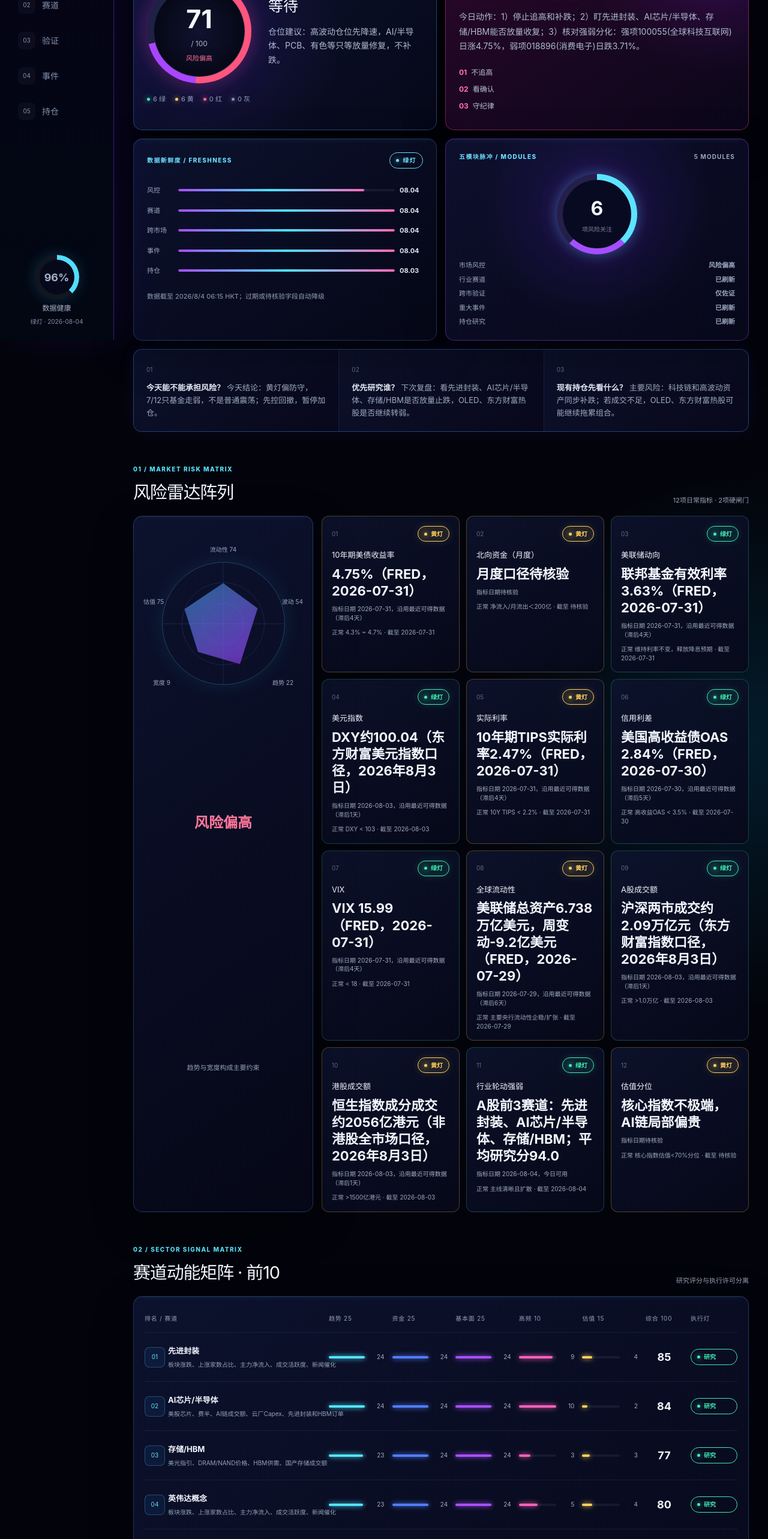
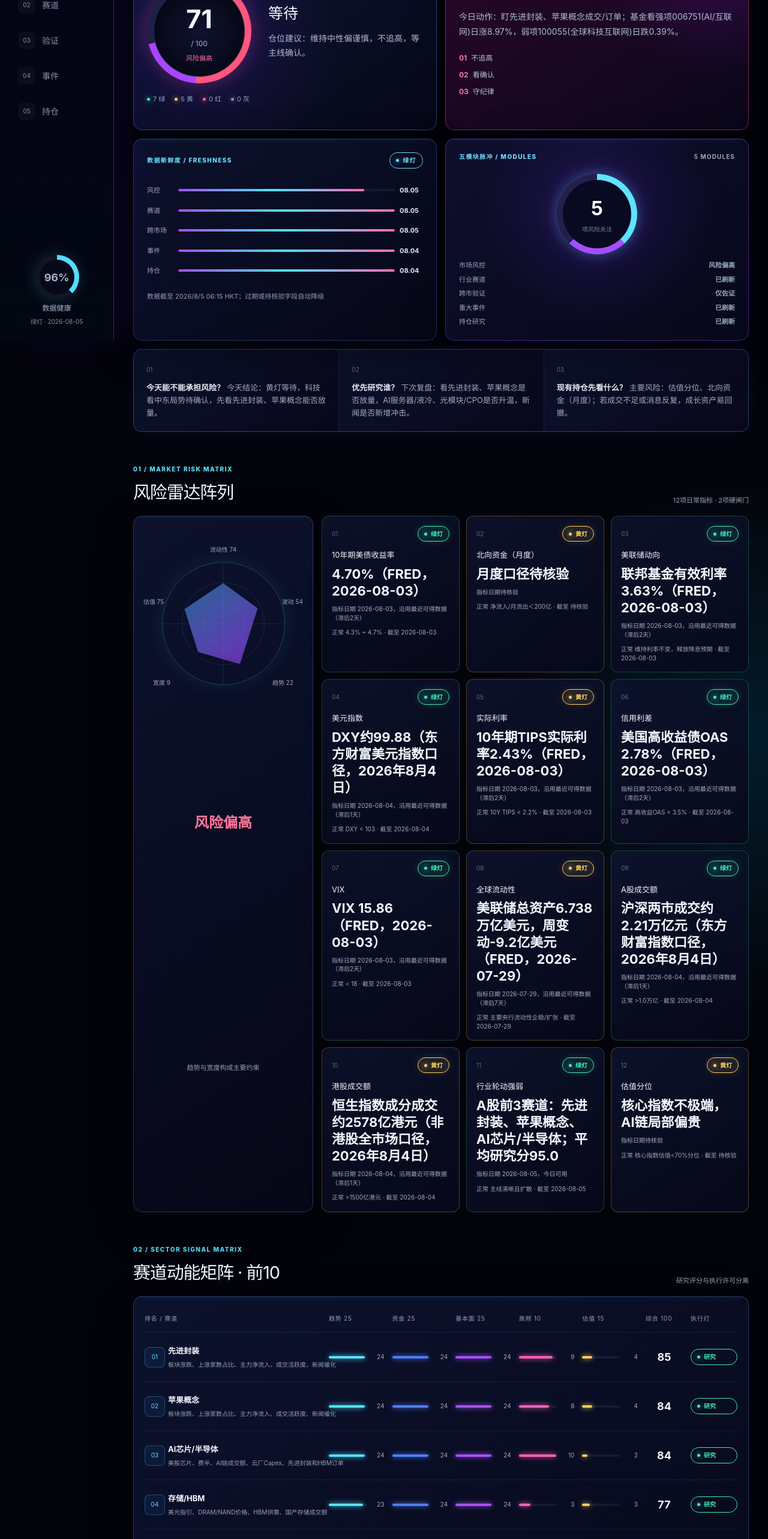
Before and after one commit to judebrisbylg-matthew/investment-market-dashboard, a Next.js app in the folder dashboard/: page /investment-market-dashboard/ in a window 1280 px wide. Shown: the part 234-2800 px from the top of the page at 60% size. Built offline with nearby package versions, Linux system fonts and the light colour scheme.

Commit message:
Update daily investment center dashboard

```diff
--- a/dashboard/app/dashboard-data.ts
+++ b/dashboard/app/dashboard-data.ts
@@ -1,43 +1,43 @@
 // Generated from data/market-data.json. Do not edit by hand.
 export const snapshot = {
-  "businessDate": "2026-08-04",
-  "generatedAt": "2026-08-04T14:49:40+08:00",
-  "asOf": "2026/8/4 06:15 HKT",
+  "businessDate": "2026-08-05",
+  "generatedAt": "2026-08-05T07:18:02+08:00",
+  "asOf": "2026/8/5 06:15 HKT",
   "marketGate": "风险偏高",
   "dataHealth": "绿灯",
   "coverage": 96,
   "riskScore": 71,
   "lightCounts": {
-    "green": 6,
-    "yellow": 6,
+    "green": 7,
+    "yellow": 5,
     "red": 0,
     "gray": 0
   },
   "daily": {
-    "asOf": "2026/8/4 06:15 HKT",
+    "asOf": "2026/8/5 06:15 HKT",
     "signal": "黄灯",
     "action": "等待",
-    "marketJudgement": "今天结论：黄灯偏防守，7/12只基金走弱，不是普通震荡；先控回撤，暂停加仓。",
-    "positionAdvice": "仓位建议：高波动仓位先降速，AI/半导体、PCB、有色等只等放量修复，不补跌。",
-    "needAction": "今日动作：1）停止追高和补跌；2）盯先进封装、AI芯片/半导体、存储/HBM能否放量收复；3）核对强弱分化：强项100055(全球科技互联网)日涨4.75%，弱项018896(消费电子)日跌3.71%。",
-    "actionReason": "不操作原因：基金端普跌，估值分位、10年期美债收益...仍偏敏感，主线需成交和订单重新确认。",
-    "riskPoint": "主要风险：科技链和高波动资产同步补跌；若成交不足，OLED、东方财富热股可能继续拖累组合。",
-    "nextReview": "下次复盘：看先进封装、AI芯片/半导体、存储/HBM是否放量止跌，OLED、东方财富热股是否继续转弱。"
+    "marketJudgement": "今天结论：黄灯等待，科技看中东局势待确认，先看先进封装、苹果概念能否放量。",
+    "positionAdvice": "仓位建议：维持中性偏谨慎，不追高，等主线确认。",
+    "needAction": "今日动作：盯先进封装、苹果概念成交/订单；基金看强项006751(AI/互联网)日涨8.97%，弱项100055(全球科技互联网)日跌0.39%。",
+    "actionReason": "不操作原因：估值分位、北向资金（月度）未转绿，科技看中东局势仍待确认。",
+    "riskPoint": "主要风险：估值分位、北向资金（月度）；若成交不足或消息反复，成长资产易回撤。",
+    "nextReview": "下次复盘：看先进封装、苹果概念是否放量，AI服务器/液冷、光模块/CPO是否升温，新闻是否新增冲击。"
   },
   "freshness": [
     {
       "name": "风控",
-      "date": "08.04",
+      "date": "08.05",
       "width": 86
     },
     {
       "name": "赛道",
-      "date": "08.04",
+      "date": "08.05",
       "width": 100
     },
     {
       "name": "跨市场",
-      "date": "08.04",
+      "date": "08.05",
       "width": 100
     },
     {
@@ -47,7 +47,7 @@ export const snapshot = {
     },
     {
       "name": "持仓",
-      "date": "08.03",
+      "date": "08.04",
       "width": 100
     }
   ],
@@ -57,7 +57,7 @@ export const snapshot = {
       "name": "市场风控",
       "state": "风险偏高",
       "tone": "yellow",
-      "desc": "6项预警"
+      "desc": "5项预警"
     },
     {
       "code": "02",
@@ -93,11 +93,11 @@ export const snapshot = {
 export const risks = [
   [
     "10年期美债收益率",
-    "4.75%（FRED，2026-07-31）",
-    "yellow",
+    "4.70%（FRED，2026-08-03）",
+    "green",
     "4.3% ~ 4.7%",
-    "指标日期 2026-07-31，沿用最近可得数据（滞后4天）",
-    "2026-07-31"
+    "指标日期 2026-08-03，沿用最近可得数据（滞后2天）",
+    "2026-08-03"
   ],
   [
     "北向资金（月度）",
@@ -109,75 +109,75 @@ export const risks = [
   ],
   [
     "美联储动向",
-    "联邦基金有效利率3.63%（FRED，2026-07-31）",
+    "联邦基金有效利率3.63%（FRED，2026-08-03）",
     "green",
     "维持利率不变，释放降息预期",
-    "指标日期 2026-07-31，沿用最近可得数据（滞后4天）",
-    "2026-07-31"
+    "指标日期 2026-08-03，沿用最近可得数据（滞后2天）",
+    "2026-08-03"
   ],
   [
     "美元指数",
-    "DXY约100.04（东方财富美元指数口径，2026年8月3日）",
+    "DXY约99.88（东方财富美元指数口径，2026年8月4日）",
     "green",
     "DXY < 103",
-    "指标日期 2026-08-03，沿用最近可得数据（滞后1天）",
+    "指标日期 2026-08-04，沿用最近可得数据（滞后1天）",
+    "2026-08-04"
+  ],
+  [
+    "实际利率",
+    "10年期TIPS实际利率2.43%（FRED，2026-08-03）",
+    "yellow",
+    "10Y TIPS < 2.2%",
+    "指标日期 2026-08-03，沿用最近可得数据（滞后2天）",
     "2026-08-03"
   ],
   [
-    "实际利率",
-    "10年期TIPS实际利率2.47%（FRED，2026-07-31）",
-    "yellow",
-    "10Y TIPS < 2.2%",
-    "指标日期 2026-07-31，沿用最近可得数据（滞后4天）",
-    "2026-07-31"
-  ],
-  [
     "信用利差",
-    "美国高收益债OAS 2.84%（FRED，2026-07-30）",
+    "美国高收益债OAS 2.78%（FRED，2026-08-03）",
     "green",
     "高收益OAS < 3.5%",
-    "指标日期 2026-07-30，沿用最近可得数据（滞后5天）",
-    "2026-07-30"
+    "指标日期 2026-08-03，沿用最近可得数据（滞后2天）",
+    "2026-08-03"
   ],
   [
     "VIX",
-    "VIX 15.99（FRED，2026-07-31）",
+    "VIX 15.86（FRED，2026-08-03）",
     "green",
     "< 18",
-    "指标日期 2026-07-31，沿用最近可得数据（滞后4天）",
-    "2026-07-31"
+    "指标日期 2026-08-03，沿用最近可得数据（滞后2天）",
+    "2026-08-03"
   ],
   [
     "全球流动性",
     "美联储总资产6.738万亿美元，周变动-9.2亿美元（FRED，2026-07-29）",
     "yellow",
     "主要央行流动性企稳/扩张",
-    "指标日期 2026-07-29，沿用最近可得数据（滞后6天）",
+    "指标日期 2026-07-29，沿用最近可得数据（滞后7天）",
     "2026-07-29"
   ],
   [
     "A股成交额",
-    "沪深两市成交约2.09万亿元（东方财富指数口径，2026年8月3日）",
+    "沪深两市成交约2.21万亿元（东方财富指数口径，2026年8月4日）",
     "green",
     ">1.0万亿",
-    "指标日期 2026-08-03，沿用最近可得数据（滞后1天）",
-    "2026-08-03"
+    "指标日期 2026-08-04，沿用最近可得数据（滞后1天）",
+    "2026-08-04"
   ],
   [
     "港股成交额",
-    "恒生指数成分成交约2056亿港元（非港股全市场口径，2026年8月3日）",
+    "恒生指数成分成交约2578亿港元（非港股全市场口径，2026年8月4日）",
     "yellow",
     ">1500亿港元",
-    "指标日期 2026-08-03，沿用最近可得数据（滞后1天）",
-    "2026-08-03"
+    "指标日期 2026-08-04，沿用最近可得数据（滞后1天）",
+    "2026-08-04"
   ],
   [
     "行业轮动强弱",
-    "A股前3赛道：先进封装、AI芯片/半导体、存储/HBM；平均研究分94.0",
+    "A股前3赛道：先进封装、苹果概念、AI芯片/半导体；平均研究分95.0",
     "green",
     "主线清晰且扩散",
-    "指标日期 2026-08-04，今日可用",
-    "2026-08-04"
+    "指标日期 2026-08-05，今日可用",
+    "2026-08-05"
   ],
   [
     "估值分位",
@@ -197,6 +197,20 @@ export const sectors = [
     "flow": 24,
     "fundamental": 24,
     "hf": 9,
+    "value": 4,
+    "research": "green",
+    "execute": "green",
+    "risk": "板块涨跌、上涨家数占比、主力净流入、成交活跃度、新闻催化",
+    "operation": "继续观察",
+    "proxy": "五因子为公开字段透明代理，并非真实资金流或PE。"
+  },
+  {
+    "name": "苹果概念",
+    "score": 84,
+    "trend": 24,
+    "flow": 24,
+    "fundamental": 24,
+    "hf": 8,
     "value": 4,
     "research": "green",
     "execute": "green",
@@ -247,77 +261,63 @@ export const sectors = [
     "proxy": "五因子为公开字段透明代理，并非真实资金流或PE。"
   },
   {
-    "name": "CPO概念",
-    "score": 64,
-    "trend": 20,
-    "flow": 20,
-    "fundamental": 20,
-    "hf": 0,
+    "name": "AI服务器/液冷",
+    "score": 73,
+    "trend": 22,
+    "flow": 24,
+    "fundamental": 22,
+    "hf": 1,
     "value": 4,
-    "research": "yellow",
-    "execute": "yellow",
-    "risk": "板块涨跌、上涨家数占比、主力净流入、成交活跃度、新闻催化",
+    "research": "green",
+    "execute": "green",
+    "risk": "服务器订单、液冷招标、云厂Capex、电力配套",
     "operation": "继续观察",
     "proxy": "五因子为公开字段透明代理，并非真实资金流或PE。"
   },
   {
-    "name": "OLED",
-    "score": 64,
+    "name": "光模块/CPO",
+    "score": 73,
+    "trend": 22,
+    "flow": 24,
+    "fundamental": 22,
+    "hf": 1,
+    "value": 4,
+    "research": "green",
+    "execute": "green",
+    "risk": "800G/1.6T订单、云厂资本开支、光模块毛利率",
+    "operation": "止盈跟踪",
+    "proxy": "五因子为公开字段透明代理，并非真实资金流或PE。"
+  },
+  {
+    "name": "PCB/高速铜连接",
+    "score": 71,
+    "trend": 22,
+    "flow": 24,
+    "fundamental": 22,
+    "hf": 0,
+    "value": 3,
+    "research": "green",
+    "execute": "green",
+    "risk": "交换机订单、PCB毛利率、高速铜连接订单、服务器出货",
+    "operation": "止盈跟踪",
+    "proxy": "五因子为公开字段透明代理，并非真实资金流或PE。"
+  },
+  {
+    "name": "消费电子/AI终端",
+    "score": 81,
     "trend": 20,
-    "flow": 20,
-    "fundamental": 20,
-    "hf": 0,
-    "value": 4,
-    "research": "yellow",
-    "execute": "yellow",
-    "risk": "板块涨跌、上涨家数占比、主力净流入、成交活跃度、新闻催化",
+    "flow": 24,
+    "fundamental": 22,
+    "hf": 10,
+    "value": 5,
+    "research": "green",
+    "execute": "green",
+    "risk": "AI手机/眼镜销量、苹果链订单、端侧AI渗透率",
     "operation": "继续观察",
     "proxy": "五因子为公开字段透明代理，并非真实资金流或PE。"
   },
   {
-    "name": "东方财富热股",
-    "score": 64,
-    "trend": 20,
-    "flow": 20,
-    "fundamental": 20,
-    "hf": 0,
-    "value": 4,
-    "research": "yellow",
-    "execute": "yellow",
-    "risk": "板块涨跌、上涨家数占比、主力净流入、成交活跃度、新闻催化",
-    "operation": "继续观察",
-    "proxy": "五因子为公开字段透明代理，并非真实资金流或PE。"
-  },
-  {
-    "name": "光纤概念",
-    "score": 64,
-    "trend": 20,
-    "flow": 20,
-    "fundamental": 20,
-    "hf": 0,
-    "value": 4,
-    "research": "yellow",
-    "execute": "yellow",
-    "risk": "板块涨跌、上涨家数占比、主力净流入、成交活跃度、新闻催化",
-    "operation": "继续观察",
-    "proxy": "五因子为公开字段透明代理，并非真实资金流或PE。"
-  },
-  {
-    "name": "玻璃基板",
-    "score": 64,
-    "trend": 20,
-    "flow": 20,
-    "fundamental": 20,
-    "hf": 0,
-    "value": 4,
-    "research": "yellow",
-    "execute": "yellow",
-    "risk": "板块涨跌、上涨家数占比、主力净流入、成交活跃度、新闻催化",
-    "operation": "继续观察",
-    "proxy": "五因子为公开字段透明代理，并非真实资金流或PE。"
-  },
-  {
-    "name": "科技风格",
+    "name": "CPO概念",
     "score": 64,
     "trend": 20,
     "flow": 20,
@@ -445,10 +445,10 @@ export const stocks = [
     "signal": "red",
     "direction": "转弱",
     "watch": "能否放量站回20日线并连续2日强于沪深300",
-    "latestPrice": 46.45,
-    "day": -2.11,
-    "fiveDay": -24.18,
-    "marketDate": "2026-08-03",
+    "latestPrice": 49.43,
+    "day": 6.42,
+    "fiveDay": -10.34,
+    "marketDate": "2026-08-04",
     "risk": "高"
   },
   {
@@ -458,10 +458,10 @@ export const stocks = [
     "signal": "green",
     "direction": "偏强",
     "watch": "游戏ETF与个股是否同步放量、连续强于沪深300",
-    "latestPrice": 19.99,
-    "day": 0.4,
-    "fiveDay": 8.29,
-    "marketDate": "2026-08-03",
+    "latestPrice": 20.18,
+    "day": 0.95,
+    "fiveDay": 9.91,
+    "marketDate": "2026-08-04",
     "risk": "低"
   }
 ] as const;
@@ -471,132 +471,132 @@ export const funds = [
     "code": "012733",
     "name": "易方达中证人工智能主题ETF联接A",
     "sector": "AI/半导体",
-    "day": -2.3,
-    "week": -9.85,
+    "day": 5.52,
+    "week": 1.99,
     "risk": "高",
-    "decision": "暂不加仓",
-    "direction": "AI/半导体短线承压明显，等待企稳和成交确认。 净值日期 2026-08-03，沿用最近可得数据（滞后1天）；数据源：东方财富基金历史净值API。",
-    "date": "2026-08-03"
+    "decision": "观察等待",
+    "direction": "AI/半导体短线涨幅较快，先看持续性和回撤，不追高。 净值日期 2026-08-04，沿用最近可得数据（滞后1天）；数据源：东方财富基金历史净值API。",
+    "date": "2026-08-04"
   },
   {
     "code": "100055",
     "name": "富国全球科技互联网股票(QDII)A",
     "sector": "全球科技互联网",
-    "day": 4.75,
-    "week": -0.21,
+    "day": -0.39,
+    "week": -0.86,
     "risk": "中高",
     "decision": "观察等待",
-    "direction": "全球科技互联网短线涨幅较快，先看持续性和回撤，不追高。 净值日期 2026-07-31，沿用最近可得数据（滞后4天）；数据源：东方财富基金历史净值API。",
-    "date": "2026-07-31"
+    "direction": "全球科技互联网信号不够强，维持观察。 净值日期 2026-08-03，沿用最近可得数据（滞后2天）；数据源：东方财富基金历史净值API。",
+    "date": "2026-08-03"
   },
   {
     "code": "006751",
     "name": "富国互联科技股票A",
     "sector": "AI/互联网",
-    "day": -3.2,
-    "week": -17.15,
+    "day": 8.97,
+    "week": 0.18,
     "risk": "中高",
-    "decision": "暂不加仓",
-    "direction": "AI/互联网短线承压明显，等待企稳和成交确认。 净值日期 2026-08-03，沿用最近可得数据（滞后1天）；数据源：东方财富基金历史净值API。",
-    "date": "2026-08-03"
+    "decision": "观察等待",
+    "direction": "AI/互联网短线涨幅较快，先看持续性和回撤，不追高。 净值日期 2026-08-04，沿用最近可得数据（滞后1天）；数据源：东方财富基金历史净值API。",
+    "date": "2026-08-04"
   },
   {
     "code": "014344",
     "name": "鹏华中证500指数增强A",
     "sector": "A股宽基",
-    "day": -0.79,
-    "week": -3.22,
+    "day": 2.54,
+    "week": 2.95,
     "risk": "中",
-    "decision": "观察等待",
-    "direction": "A股宽基信号不够强，维持观察。 净值日期 2026-08-03，沿用最近可得数据（滞后1天）；数据源：东方财富基金历史净值API。",
-    "date": "2026-08-03"
+    "decision": "继续观察",
+    "direction": "A股宽基短线修复，但仍需要验证趋势延续。 净值日期 2026-08-04，沿用最近可得数据（滞后1天）；数据源：东方财富基金历史净值API。",
+    "date": "2026-08-04"
   },
   {
     "code": "007818",
     "name": "国泰中证全指通信设备ETF联接C",
     "sector": "通信/设备",
-    "day": 0.33,
-    "week": -11.51,
+    "day": 8.55,
+    "week": 6.18,
     "risk": "高",
-    "decision": "暂不加仓",
-    "direction": "通信/设备短线承压明显，等待企稳和成交确认。 净值日期 2026-08-03，沿用最近可得数据（滞后1天）；数据源：东方财富基金历史净值API。",
-    "date": "2026-08-03"
+    "decision": "观察等待",
+    "direction": "通信/设备短线涨幅较快，先看持续性和回撤，不追高。 净值日期 2026-08-04，沿用最近可得数据（滞后1天）；数据源：东方财富基金历史净值API。",
+    "date": "2026-08-04"
   },
   {
     "code": "013180",
     "name": "广发国证新能源车电池ETF联接C",
     "sector": "新能源车/电池",
-    "day": -0.51,
-    "week": -0.98,
+    "day": 0.88,
+    "week": 1.85,
     "risk": "中",
-    "decision": "观察等待",
-    "direction": "新能源车/电池信号不够强，维持观察。 净值日期 2026-08-03，沿用最近可得数据（滞后1天）；数据源：东方财富基金历史净值API。",
-    "date": "2026-08-03"
+    "decision": "继续观察",
+    "direction": "新能源车/电池短线修复，但仍需要验证趋势延续。 净值日期 2026-08-04，沿用最近可得数据（滞后1天）；数据源：东方财富基金历史净值API。",
+    "date": "2026-08-04"
   },
   {
     "code": "004432",
     "name": "南方有色金属ETF联接A",
     "sector": "有色金属",
-    "day": -0.62,
-    "week": 0.27,
+    "day": 1.37,
+    "week": 3.62,
     "risk": "中高",
-    "decision": "观察等待",
-    "direction": "有色金属信号不够强，维持观察。 净值日期 2026-08-03，沿用最近可得数据（滞后1天）；数据源：东方财富基金历史净值API。",
-    "date": "2026-08-03"
+    "decision": "继续观察",
+    "direction": "有色金属短线修复，但仍需要验证趋势延续。 净值日期 2026-08-04，沿用最近可得数据（滞后1天）；数据源：东方财富基金历史净值API。",
+    "date": "2026-08-04"
   },
   {
     "code": "519704",
     "name": "交银先进制造混合A",
     "sector": "先进制造",
-    "day": -1.17,
-    "week": -4.81,
+    "day": 2.33,
+    "week": 2.04,
     "risk": "中",
-    "decision": "观察等待",
-    "direction": "先进制造信号不够强，维持观察。 净值日期 2026-08-03，沿用最近可得数据（滞后1天）；数据源：东方财富基金历史净值API。",
-    "date": "2026-08-03"
+    "decision": "继续观察",
+    "direction": "先进制造短线修复，但仍需要验证趋势延续。 净值日期 2026-08-04，沿用最近可得数据（滞后1天）；数据源：东方财富基金历史净值API。",
+    "date": "2026-08-04"
   },
   {
     "code": "018125",
     "name": "永赢先进制造智选混合发起C",
     "sector": "先进制造",
-    "day": 1.47,
-    "week": 0.26,
+    "day": 1.54,
+    "week": 4.51,
     "risk": "高",
     "decision": "继续观察",
-    "direction": "先进制造短线修复，但仍需要验证趋势延续。 净值日期 2026-08-03，沿用最近可得数据（滞后1天）；数据源：东方财富基金历史净值API。",
-    "date": "2026-08-03"
+    "direction": "先进制造短线修复，但仍需要验证趋势延续。 净值日期 2026-08-04，沿用最近可得数据（滞后1天）；数据源：东方财富基金历史净值API。",
+    "date": "2026-08-04"
   },
   {
     "code": "011103",
     "name": "天弘中证光伏产业指数C",
     "sector": "光伏产业",
-    "day": 1.7,
-    "week": -0.25,
+    "day": 1.4,
+    "week": 3.59,
     "risk": "高",
-    "decision": "观察等待",
-    "direction": "光伏产业信号不够强，维持观察。 净值日期 2026-08-03，沿用最近可得数据（滞后1天）；数据源：东方财富基金历史净值API。",
-    "date": "2026-08-03"
+    "decision": "继续观察",
+    "direction": "光伏产业短线修复，但仍需要验证趋势延续。 净值日期 2026-08-04，沿用最近可得数据（滞后1天）；数据源：东方财富基金历史净值API。",
+    "date": "2026-08-04"
   },
   {
     "code": "025856",
     "name": "华夏中证电网设备主题ETF发起式联接A",
     "sector": "电网设备",
-    "day": 1.57,
-    "week": -2.03,
+    "day": 1.91,
+    "week": 4.07,
     "risk": "中高",
-    "decision": "观察等待",
-    "direction": "电网设备信号不够强，维持观察。 净值日期 2026-08-03，沿用最近可得数据（滞后1天）；数据源：东方财富基金历史净值API。",
-    "date": "2026-08-03"
+    "decision": "继续观察",
+    "direction": "电网设备短线修复，但仍需要验证趋势延续。 净值日期 2026-08-04，沿用最近可得数据（滞后1天）；数据源：东方财富基金历史净值API。",
+    "date": "2026-08-04"
   },
   {
     "code": "018896",
     "name": "易方达消费电子ETF联接A",
     "sector": "消费电子",
-    "day": -3.71,
-    "week": -13.25,
+    "day": 4.94,
+    "week": -2.42,
     "risk": "中高",
-    "decision": "暂不加仓",
-    "direction": "消费电子短线承压明显，等待企稳和成交确认。 净值日期 2026-08-03，沿用最近可得数据（滞后1天）；数据源：东方财富基金历史净值API。",
-    "date": "2026-08-03"
+    "decision": "观察等待",
+    "direction": "消费电子短线涨幅较快，先看持续性和回撤，不追高。 净值日期 2026-08-04，沿用最近可得数据（滞后1天）；数据源：东方财富基金历史净值API。",
+    "date": "2026-08-04"
   }
 ] as const;
```
Also changed, not shown: 2 other files (tests, documents, lock files or other folders).
